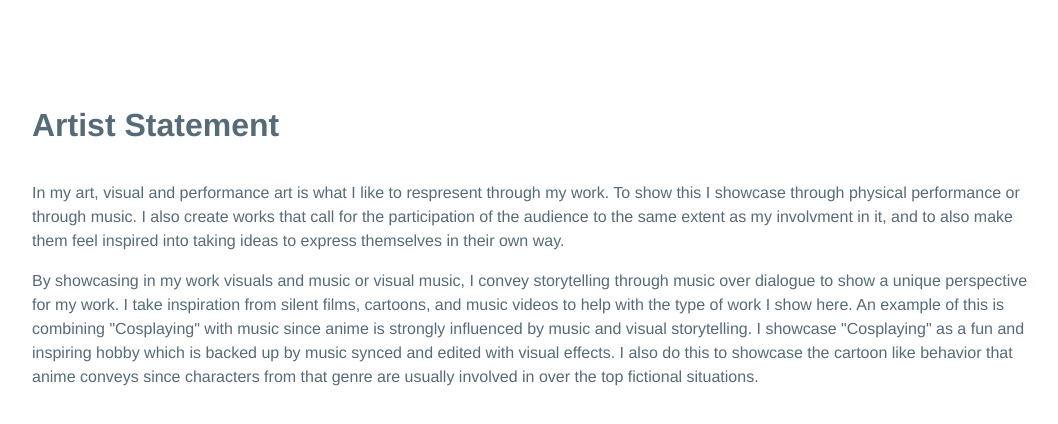
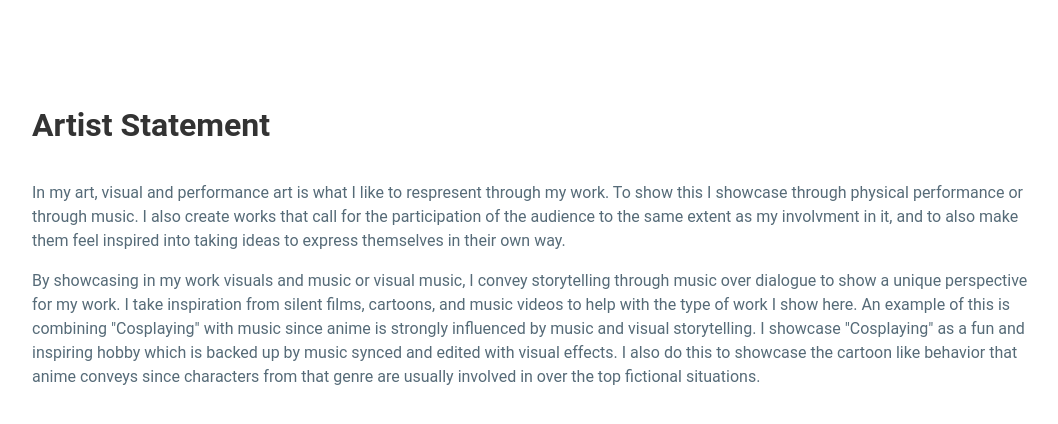
Before and after one commit to adrianv456/adrianv456.github.io, a plain HTML site: page statement.html in a window 1280 px wide. Shown: the whole page, without its empty margins (108-1166 px from the left). Drawn offline with Linux system fonts and the light colour scheme.

Commit message:
Update statement.html

```diff
--- a/statement.html
+++ b/statement.html
@@ -21,22 +21,32 @@
 </body>
 
   <style>
+    body {
+  color: #555;
+}
+    h1,
+h2,
+strong {
+  color: #333;
+}
     a {
   color: #e81c4f;
 }
     body {
   color: #566b78;
 }
-
 code,
 pre {
   background: #f5f7f9;
   border-bottom: 1px solid #d8dee9;
   color: #a7adba;
 }
-
 pre {
   border-left: 2px solid #69c;
+}
+    @import 'https://fonts.googleapis.com/css?family=Roboto:300,400,500';
+body {
+  font-family: "Roboto", "Helvetica", "Arial", sans-serif;
 }
   </style>
 
```
